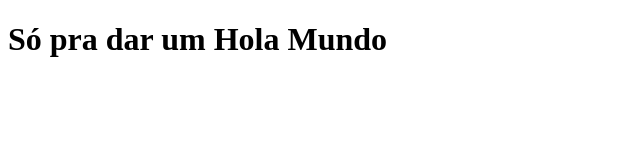
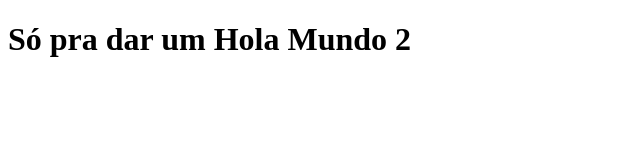
Before and after one commit to Andreivilla/clone-tabnews, a Next.js app: page / in a window 1280 px wide. Shown: the top 160 px of the page, without its empty margins (0-640 px from the left). Built offline with nearby package versions, Linux system fonts and the light colour scheme.

Commit message:
só pra testar o deploy na versel

```diff
--- a/pages/index.js
+++ b/pages/index.js
@@ -1,5 +1,5 @@
 function Home(){
-    return <h1>Só pra dar um Hola Mundo</h1>
+    return <h1>Só pra dar um Hola Mundo 2</h1>
 }
 
 export default Home;
```
